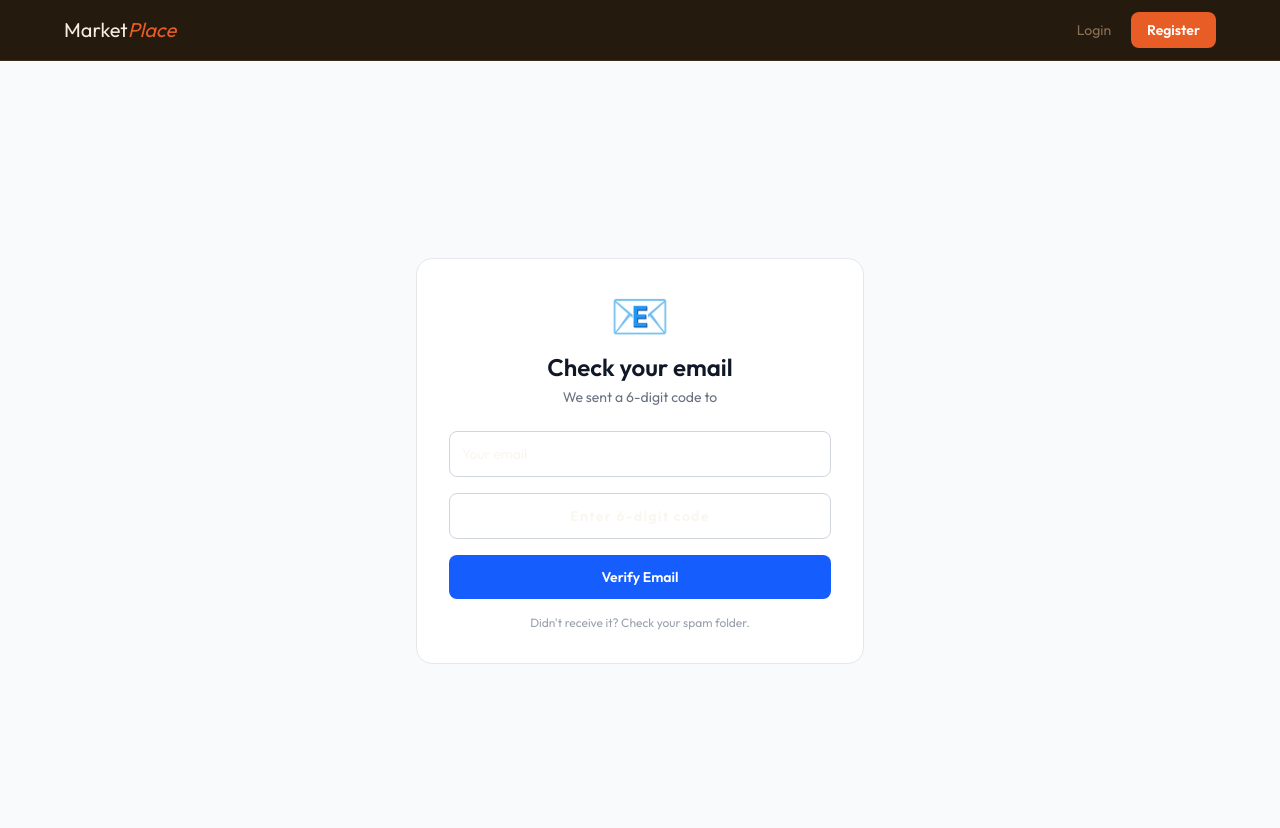
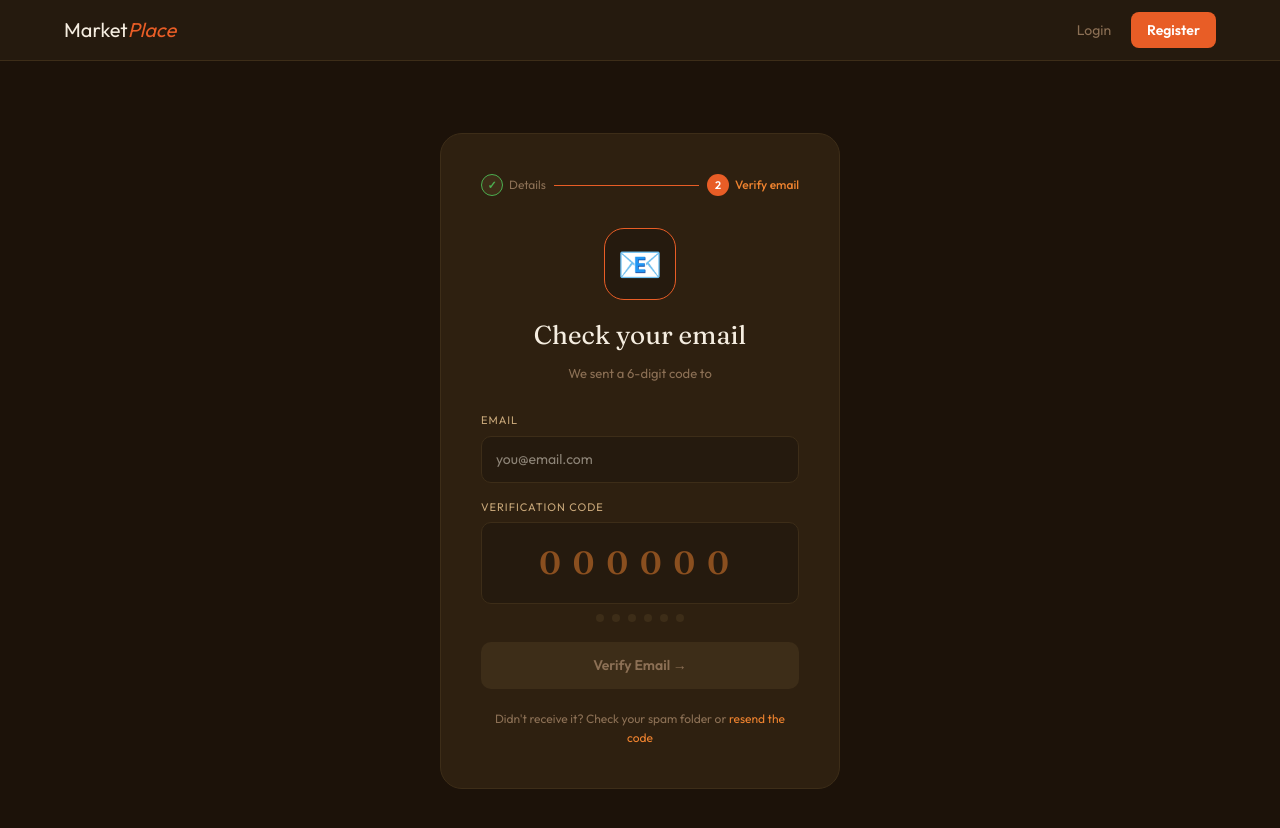
Before and after one commit to RaseltheHansel/marketPlace, a React (Vite) app in the folder client/react/: page /verify-email in a window 1280 px wide. Shown: the top 828 px of the page. Built offline with nearby package versions, Linux system fonts and the light colour scheme.

Commit message:
done changing the ui of verify email pages

```diff
--- a/client/react/src/pages/VerifyEmail.tsx
+++ b/client/react/src/pages/VerifyEmail.tsx
@@ -6,10 +6,9 @@ import api from '../api/axios';
 import type { AuthResponse } from '../types';
 
 export default function VerifyEmail() {
-  const location  = useLocation();
-  const navigate  = useNavigate();
+  const location       = useLocation();
+  const navigate       = useNavigate();
   const emailFromState = (location.state as { email?: string })?.email || '';
-
   const [email, setEmail] = useState(emailFromState);
   const [code,  setCode]  = useState('');
 
@@ -26,41 +25,113 @@ export default function VerifyEmail() {
     onError: () => alert('Invalid or expired code. Please try again.'),
   });
 
-  const inp = 'w-full border border-gray-300 p-3 rounded-lg outline-none focus:border-blue-500 text-sm';
+  const inputStyle = {
+    width: '100%',
+    background: '#251a0e',
+    border: '1px solid #3d2d18',
+    color: '#f5ede0',
+    padding: '12px 14px',
+    borderRadius: '10px',
+    fontSize: '14px',
+    fontFamily: 'Outfit, sans-serif',
+    outline: 'none',
+  };
 
   return (
-    <div className='min-h-screen bg-gray-50 flex items-center justify-center px-4'>
-      <div className='bg-white rounded-2xl border border-gray-200 p-8 w-full max-w-md'>
-        <div className='text-center mb-6'>
-          <div className='text-5xl mb-3'>📧</div>
-          <h1 className='text-2xl font-bold text-gray-900'>Check your email</h1>
-          <p className='text-sm text-gray-500 mt-1'>
-            We sent a 6-digit code to <strong>{email}</strong>
+    <div style={{ background: '#1c1209', minHeight: '100vh', display: 'flex', alignItems: 'center', justifyContent: 'center', padding: '24px' }}>
+      <div style={{ background: '#2e2010', border: '1px solid #3d2d18', borderRadius: '22px', padding: '40px', width: '100%', maxWidth: '400px' }}>
+
+        {/* Steps indicator */}
+        <div style={{ display: 'flex', alignItems: 'center', gap: '8px', marginBottom: '32px' }}>
+          <div style={{ display: 'flex', alignItems: 'center', gap: '6px' }}>
+            <div style={{ width: '22px', height: '22px', borderRadius: '50%', background: '#3d2d18', border: '1px solid #4caf50', display: 'flex', alignItems: 'center', justifyContent: 'center', fontSize: '11px', color: '#4caf50', fontWeight: 600 }}>✓</div>
+            <span style={{ fontSize: '12px', color: '#8c7055' }}>Details</span>
+          </div>
+          <div style={{ flex: 1, height: '1px', background: '#e85d26' }} />
+          <div style={{ display: 'flex', alignItems: 'center', gap: '6px' }}>
+            <div style={{ width: '22px', height: '22px', borderRadius: '50%', background: '#e85d26', display: 'flex', alignItems: 'center', justifyContent: 'center', fontSize: '11px', color: '#fff', fontWeight: 600 }}>2</div>
+            <span style={{ fontSize: '12px', color: '#f0832f', fontWeight: 500 }}>Verify email</span>
+          </div>
+        </div>
+
+        {/* Icon + Title */}
+        <div style={{ textAlign: 'center', marginBottom: '28px' }}>
+          <div style={{ width: '72px', height: '72px', background: '#251a0e', border: '1px solid #e85d26', borderRadius: '20px', display: 'flex', alignItems: 'center', justifyContent: 'center', fontSize: '36px', margin: '0 auto 16px' }}>
+            📧
+          </div>
+          <h1 style={{ fontFamily: 'Fraunces, serif', fontSize: '26px', color: '#f5ede0', marginBottom: '8px' }}>
+            Check your email
+          </h1>
+          <p style={{ fontSize: '13px', color: '#8c7055', lineHeight: 1.6 }}>
+            We sent a 6-digit code to{' '}
+            <span style={{ color: '#f0832f', fontWeight: 500 }}>{email}</span>
           </p>
         </div>
+
         <form onSubmit={(e: FormEvent) => { e.preventDefault(); mutation.mutate(); }}
-          className='space-y-4'>
+          style={{ display: 'flex', flexDirection: 'column', gap: '16px' }}>
+
           {!emailFromState && (
-            <input type='email' placeholder='Your email' value={email}
-              onChange={e => setEmail(e.target.value)} required className={inp} />
+            <div>
+              <label style={{ fontSize: '11px', color: '#c9a87a', display: 'block', marginBottom: '7px', letterSpacing: '1px', textTransform: 'uppercase' as const }}>
+                Email
+              </label>
+              <input type='email' placeholder='you@email.com' value={email}
+                onChange={e => setEmail(e.target.value)} required style={inputStyle}
+                onFocus={e => (e.target as HTMLInputElement).style.borderColor = '#e85d26'}
+                onBlur={e => (e.target as HTMLInputElement).style.borderColor = '#3d2d18'} />
+            </div>
           )}
+
+          <div>
+            <label style={{ fontSize: '11px', color: '#c9a87a', display: 'block', marginBottom: '7px', letterSpacing: '1px', textTransform: 'uppercase' as const }}>
+              Verification Code
+            </label>
             <input
               type='text'
-            placeholder='Enter 6-digit code'
+              placeholder='000000'
               value={code}
-            onChange={e => setCode(e.target.value)}
+              onChange={e => setCode(e.target.value.replace(/\D/g, '').slice(0, 6))}
               maxLength={6}
               required
-            className={inp + ' text-center text-2xl tracking-widest font-bold'}
+              style={{
+                ...inputStyle,
+                textAlign: 'center',
+                fontSize: '32px',
+                letterSpacing: '12px',
+                fontFamily: 'Fraunces, serif',
+                fontWeight: 600,
+                color: '#f0832f',
+                padding: '16px',
+              }}
+              onFocus={e => (e.target as HTMLInputElement).style.borderColor = '#e85d26'}
+              onBlur={e => (e.target as HTMLInputElement).style.borderColor = '#3d2d18'}
             />
-          <button type='submit' disabled={mutation.isPending}
-            className='w-full bg-blue-600 hover:bg-blue-700 disabled:opacity-50
-              text-white py-3 rounded-lg font-bold text-sm'>
-            {mutation.isPending ? 'Verifying...' : 'Verify Email'}
+            {/* Code progress dots */}
+            <div style={{ display: 'flex', justifyContent: 'center', gap: '8px', marginTop: '10px' }}>
+              {[0,1,2,3,4,5].map(i => (
+                <div key={i} style={{ width: '8px', height: '8px', borderRadius: '50%', background: code.length > i ? '#e85d26' : '#3d2d18', transition: 'background 0.2s' }} />
+              ))}
+            </div>
+          </div>
+
+          <button type='submit' disabled={mutation.isPending || code.length < 6}
+            style={{
+              background: code.length < 6 ? '#3d2d18' : mutation.isPending ? '#7a3010' : '#e85d26',
+              color: code.length < 6 ? '#8c7055' : '#fff',
+              border: 'none', padding: '13px',
+              borderRadius: '10px', fontSize: '14px', fontWeight: 600,
+              cursor: code.length < 6 ? 'not-allowed' : 'pointer',
+              fontFamily: 'Outfit, sans-serif', marginTop: '4px',
+              transition: 'all 0.2s',
+            }}>
+            {mutation.isPending ? 'Verifying...' : 'Verify Email →'}
           </button>
         </form>
-        <p className='text-xs text-center text-gray-400 mt-4'>
-          Didn't receive it? Check your spam folder.
+
+        <p style={{ fontSize: '12px', color: '#8c7055', textAlign: 'center', marginTop: '20px', lineHeight: 1.6 }}>
+          Didn't receive it? Check your spam folder or{' '}
+          <span style={{ color: '#f0832f', cursor: 'pointer' }}>resend the code</span>
         </p>
       </div>
     </div>
```
Also changed, not shown: client/react/src/pages/Admin.tsx (+52 -72 lines). Lines whose indentation alone changed are shown as unchanged.
